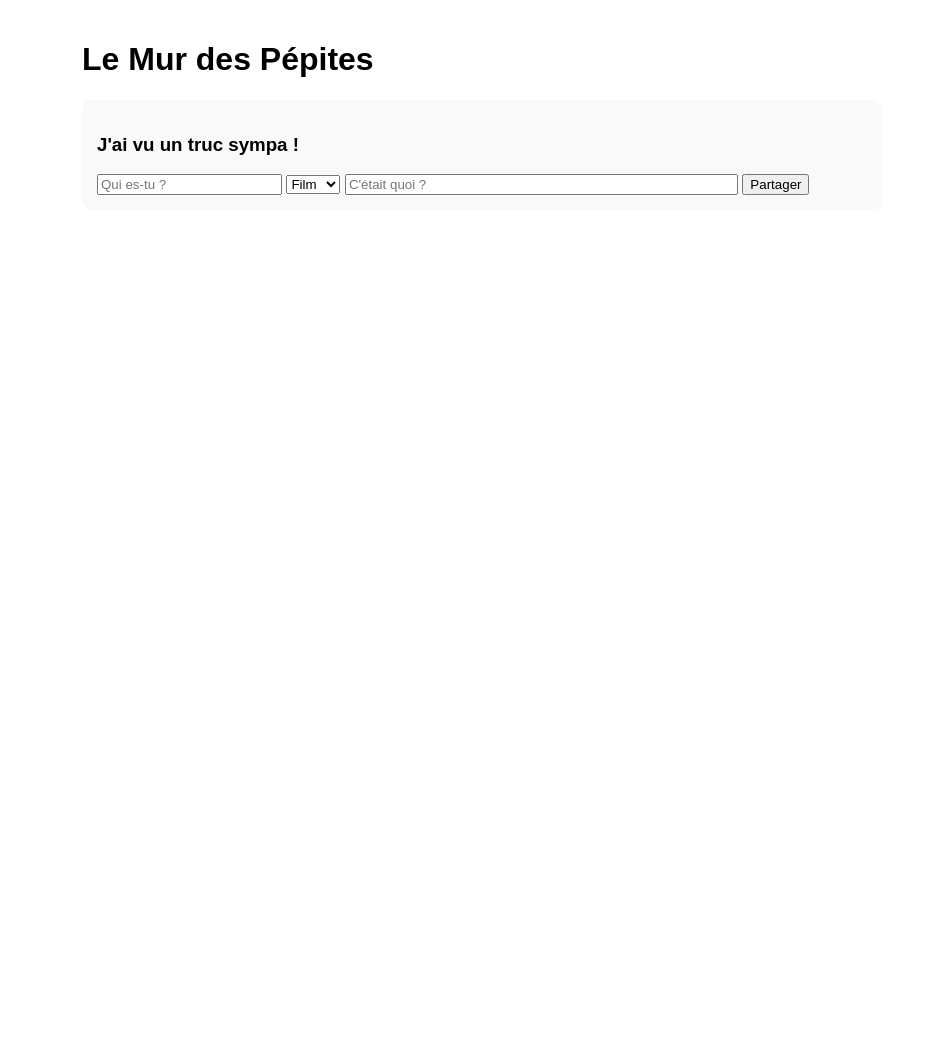
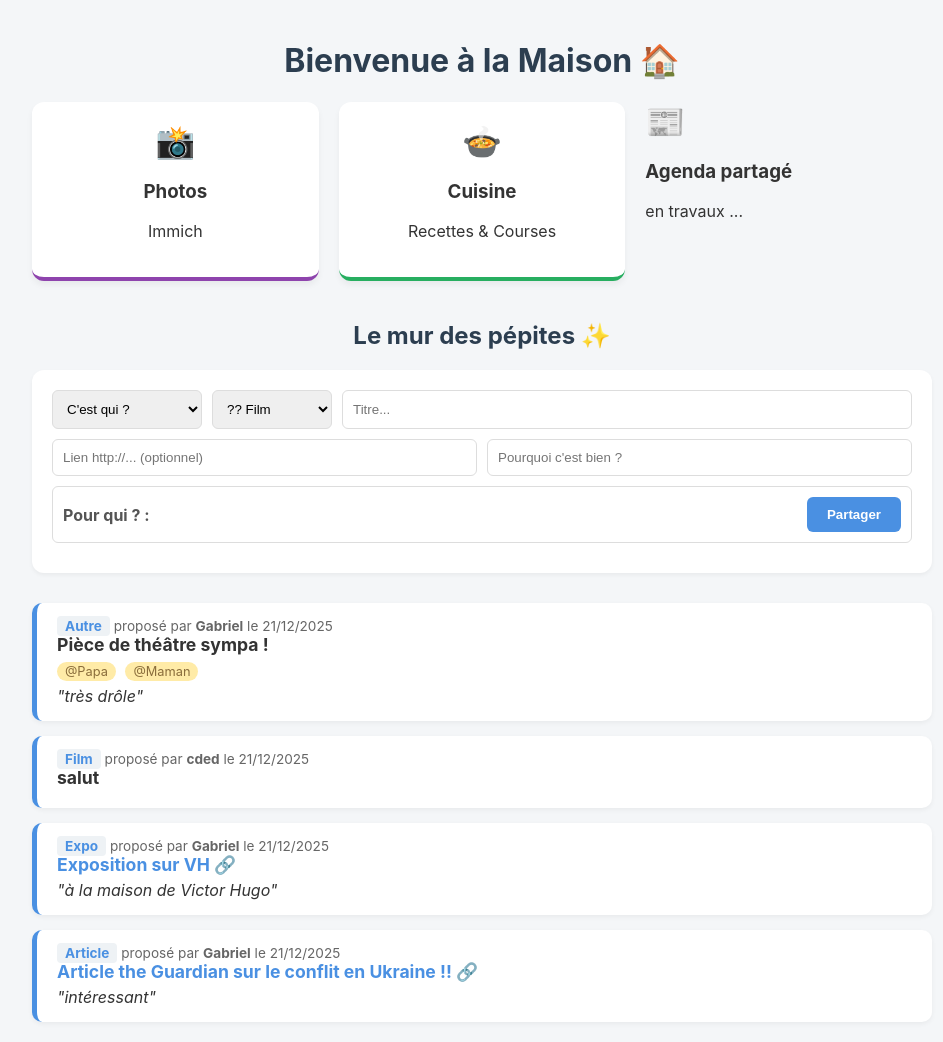
Before and after one commit to AlGoRythm3000/multi-features-home-server, a Flask app: page / in a window 1280 px wide. Shown: the whole page, without its empty margins (158-1101 px from the left). Before the commit the page ends 195 px from the top, so only its background shows below. Run offline with Flask 3, Linux system fonts and the light colour scheme.

Commit message:
feature for cultural events sharing : tag users, etc.

```diff
--- a/family_app/app.py
+++ b/family_app/app.py
@@ -1,51 +1,87 @@
 from flask import Flask, render_template, request, redirect
 import json
 import os
-from datetime import datetime
+from datetime import datetime, timedelta
 
 app = Flask(__name__)
-
-# Le fichier où on stockera les données (notre "base de données" simple)
 DATA_FILE = 'data.json'
 
-# Fonction pour charger les données
 def load_data():
     if not os.path.exists(DATA_FILE):
-        return {"recos": [], "agenda": []} # Si le fichier n'existe pas, on crée une structure vide
+        return []
     with open(DATA_FILE, 'r') as f:
-        return json.load(f)
+        try:
+            data = json.load(f)
+            # Vérification de sécurité si le fichier est vide ou corrompu
+            if not isinstance(data, list): return []
+            return data
+        except:
+            return []
 
-# Fonction pour sauvegarder
 def save_data(data):
     with open(DATA_FILE, 'w') as f:
         json.dump(data, f, indent=4)
 
-# --- PAGE D'ACCUEIL ---
+def load_users():
+    if not os.path.exists('users.json'):
+        return []
+    with open('users.json', 'r') as f:
+        return json.load(f)
+
+
+# Fonction pour nettoyer les pépites vieilles de plus de 3 mois (90 jours)
+def clean_old_entries(data):
+    now = datetime.now()
+    cutoff = now - timedelta(days=90)
+    # On garde seulement les éléments dont la date est plus récente que le cutoff
+    # On doit convertir la string 'date' en objet datetime pour comparer
+    cleaned_data = []
+    for item in data:
+        try:
+            item_date = datetime.strptime(item['date_obj'], "%Y-%m-%d %H:%M:%S")
+            if item_date > cutoff:
+                cleaned_data.append(item)
+        except KeyError:
+            # Si format date incompatible, on garde par sécurité (ou on supprime)
+            pass
+    return cleaned_data
+
 @app.route('/')
 def index():
     data = load_data()
-    # On envoie les données à la page HTML
-    return render_template('index.html', recos=data['recos'], agenda=data['agenda'])
+    users = load_users()
+    # On nettoie les vieux posts à chaque chargement de page
+    data = clean_old_entries(data)
+    save_data(data) # On sauvegarde le nettoyage
+    return render_template('index.html', recos=data, users = users)
 
-# --- ACTION : AJOUTER UNE RECO ---
 @app.route('/add_reco', methods=['POST'])
 def add_reco():
     titre = request.form.get('titre')
-    type_reco = request.form.get('type') # Film, Expo, etc.
+    type_reco = request.form.get('type')
     auteur = request.form.get('auteur')
+    lien = request.form.get('lien')
+    desc = request.form.get('desc')
+    tags = request.form.getlist('tags')
 
     if titre and auteur:
         data = load_data()
+        now = datetime.now()
         nouvelle_reco = {
             "titre": titre,
             "type": type_reco,
             "auteur": auteur,
-            "date": datetime.now().strftime("%d/%m %H:%M")
+            "lien": lien,
+            "desc": desc,
+	    "tags": tags,
+            "date_display": now.strftime("%d/%m/%Y"), # Pour l'affichage
+            "date_obj": now.strftime("%Y-%m-%d %H:%M:%S") # Pour le tri technique
         }
-        data['recos'].insert(0, nouvelle_reco) # On ajoute au début de la liste
+        data.insert(0, nouvelle_reco)
         save_data(data)
 
     return redirect('/')
 
 if __name__ == '__main__':
+    # Le host 0.0.0.0 permet d'être accessible depuis le réseau local
     app.run(host='0.0.0.0', port=5000)
--- a/family_app/docker-compose.yml
+++ b/family_app/docker-compose.yml
@@ -4,7 +4,7 @@
     build: .
     container_name: family-app
     ports:
-      - "5000:5000"
+      - "80:5000"
     volumes:
       - .:/app
     restart: always
--- /dev/null
+++ b/family_app/static/style.css
@@ -0,0 +1,109 @@
+:root {
+    --primary: #4A90E2; /* Un bleu moderne */
+    --bg-color: #f4f6f8;
+    --card-bg: #ffffff;
+    --text-color: #333;
+}
+
+body {
+    font-family: -apple-system, BlinkMacSystemFont, "Segoe UI", Roboto, Helvetica, Arial, sans-serif;
+    background-color: var(--bg-color);
+    color: var(--text-color);
+    margin: 0;
+    padding: 20px;
+}
+
+.tag-user {
+    background-color: #ffeba7;
+    color: #8a6d3b;
+    padding: 2px 8px;
+    border-radius: 12px;
+    font-size: 0.8em;
+    margin-right: 5px;
+    display: inline-block;
+}
+
+.container {
+    max-width: 900px;
+    margin: 0 auto;
+}
+
+h1, h2 { text-align: center; color: #2c3e50; }
+
+/* --- SECTION SERVICES (Les 3 carrés) --- */
+.services-grid {
+    display: grid;
+    grid-template-columns: repeat(auto-fit, minmax(250px, 1fr));
+    gap: 20px;
+    margin-bottom: 40px;
+}
+
+.service-card {
+    background: var(--card-bg);
+    padding: 20px;
+    border-radius: 12px;
+    box-shadow: 0 4px 6px rgba(0,0,0,0.05);
+    text-align: center;
+    transition: transform 0.2s;
+    text-decoration: none;
+    color: inherit;
+    border-bottom: 4px solid transparent;
+}
+
+.service-card:hover { transform: translateY(-5px); }
+.service-card.immich { border-bottom-color: #8e44ad; } /* Violet */
+.service-card.mealie { border-bottom-color: #27ae60; } /* Vert */
+.service-card.news { border-bottom-color: #e67e22; } /* Orange */
+
+.service-icon { font-size: 2em; margin-bottom: 10px; display: block; }
+
+/* --- SECTION FORMULAIRE --- */
+.add-box {
+    background: var(--card-bg);
+    padding: 20px;
+    border-radius: 12px;
+    box-shadow: 0 2px 4px rgba(0,0,0,0.05);
+    margin-bottom: 30px;
+}
+
+.form-row { display: flex; gap: 10px; margin-bottom: 10px; flex-wrap: wrap; }
+input, select, textarea {
+    padding: 10px;
+    border: 1px solid #ddd;
+    border-radius: 6px;
+    flex: 1; /* Prend toute la place dispo */
+}
+button {
+    background-color: var(--primary);
+    color: white;
+    border: none;
+    padding: 10px 20px;
+    border-radius: 6px;
+    cursor: pointer;
+    font-weight: bold;
+}
+button:hover { background-color: #357abd; }
+
+/* --- SECTION LISTE PEPITES --- */
+.reco-list { display: flex; flex-direction: column; gap: 15px; }
+
+.reco-card {
+    background: var(--card-bg);
+    padding: 15px 20px;
+    border-radius: 10px;
+    box-shadow: 0 2px 5px rgba(0,0,0,0.05);
+    border-left: 5px solid var(--primary);
+    display: flex;
+    justify-content: space-between;
+    align-items: center;
+}
+
+.reco-content h3 { margin: 0 0 5px 0; font-size: 1.1em; }
+.reco-meta { font-size: 0.85em; color: #666; }
+.tag { background: #eef2f5; padding: 2px 8px; border-radius: 4px; font-weight: bold; color: var(--primary); }
+.reco-link { color: var(--primary); text-decoration: none; font-weight: bold; }
+
+/* Mobile : on empile tout */
+@media (max-width: 600px) {
+    .reco-card { flex-direction: column; align-items: flex-start; gap: 10px; }
+}
--- a/family_app/templates/index.html
+++ b/family_app/templates/index.html
@@ -3,41 +3,107 @@
 <head>
     <meta charset="UTF-8">
     <meta name="viewport" content="width=device-width, initial-scale=1.0">
-    <title>Family App</title>
-    <style>
-        body { font-family: sans-serif; max-width: 800px; margin: 0 auto; padding: 20px; }
-        .card { border: 1px solid #ccc; padding: 10px; margin-bottom: 10px; border-radius: 8px; }
-        .tag { background: #eee; padding: 2px 6px; border-radius: 4px; font-size: 0.8em; }
-    </style>
+    <title>Site de la maison</title>
+    <link rel="stylesheet" href="{{ url_for('static', filename='style.css') }}">
 </head>
 <body>
 
-    <h1>Le Mur des Pépites</h1>
+<div class="container">
 
-    <div style="background: #f9f9f9; padding: 15px; border-radius: 10px; margin-bottom: 20px;">
-        <h3>J'ai vu un truc sympa !</h3>
-        <form action="/add_reco" method="POST">
-            <input type="text" name="auteur" placeholder="Qui es-tu ?" required>
-            <select name="type">
-                <option value="Film">Film</option>
-                <option value="Série">Série</option>
-                <option value="Expo">Expo</option>
-                <option value="Livre">Livre</option>
-            </select>
-            <input type="text" name="titre" placeholder="C'était quoi ?" required style="width: 50%;">
-            <button type="submit">Partager</button>
-        </form>
+    <h1>Bienvenue à la Maison 🏠</h1>
+
+    <div class="services-grid">
+        <a href="http://rock-4d-spi.local:2283" class="service-card immich">
+            <span class="service-icon">📸</span>
+            <h3>Photos</h3>
+            <p>Immich</p>
+        </a>
+
+        <a href="http://rock-4d-spi.local:9925" class="service-card mealie">
+            <span class="service-icon">🍲</span>
+            <h3>Cuisine</h3>
+            <p>Recettes & Courses</p>
+        </a>
+
+        <a>
+            <span class="service-icon">📰</span>
+            <h3>Agenda partagé</h3>
+            <p>en travaux ...</p>
+        </a>
     </div>
 
-    <div id="recos-list">
+    <h2>Le mur des pépites ✨</h2>
+
+    <div class="add-box">
+        <form action="/add_reco" method="POST">
+              <div class="form-row">
+                <select name="auteur" required style="flex: 0 0 150px;">
+                    <option value="" disabled selected>C'est qui ?</option>
+                    {% for user in users %}
+                        <option value="{{ user }}">{{ user }}</option>
+                    {% endfor %}
+                </select>
+
+                <select name="type" style="flex: 0 0 120px;">
+                    <option value="Film">?? Film</option>
+                    <option value="Série">?? Série</option>
+                    <option value="Expo">?? Expo</option>
+                    <option value="Livre">?? Livre</option>
+                    <option value="Article">?? Article</option>
+                    <option value="Autre">?? Autre</option>
+                </select>
+                <input type="text" name="titre" placeholder="Titre..." required>
+            </div>
+
+            <div class="form-row">
+                <input type="url" name="lien" placeholder="Lien http://... (optionnel)">
+                <input type="text" name="desc" placeholder="Pourquoi c'est bien ?">
+            </div>
+
+            <div class="form-row" style="align-items: center; background: #fff; padding: 10px; border-radius: 6px; border: 1px solid #ddd;">
+                <span style="margin-right: 10px; font-weight: bold; color: #555;">Pour qui ? :</span>
+                {% for user in users %}
+                <label style="margin-right: 15px; cursor: pointer;">
+                    <input type="checkbox" name="tags" value="{{ user }}"> {{ user }}
+                </label>
+                {% endfor %}
+                <button type="submit" style="margin-left: auto;">Partager</button>
+            </div>
+
+	</form>
+    </div>
+
+    <div class="reco-list">
         {% for reco in recos %}
-        <div class="card">
-            <strong>{{ reco.auteur }}</strong> recommande un <span class="tag">{{ reco.type }}</span> :
-            <h3>{{ reco.titre }}</h3>
-            <small>Ajouté le {{ reco.date }}</small>
+        <div class="reco-card">
+            <div class="reco-content">
+                <div class="reco-meta">
+                    <span class="tag">{{ reco.type }}</span>
+                    proposé par <strong>{{ reco.auteur }}</strong> le {{ reco.date_display }}
+                </div>
+                <h3>
+                    {% if reco.lien %}
+                        <a href="{{ reco.lien }}" target="_blank" class="reco-link">{{ reco.titre }} 🔗</a>
+                    {% else %}
+                        {{ reco.titre }}
+                    {% endif %}
+                </h3>
+                {% if reco.tags %}
+                <div style="margin-top: 5px;">
+                    {% for tag in reco.tags %}
+                        <span class="tag-user">@{{ tag }}</span>
+                    {% endfor %}
+                </div>
+                {% endif %}
+                {% if reco.desc %}
+                    <p style="margin: 5px 0 0 0; font-style: italic;">"{{ reco.desc }}"</p>
+                {% endif %}
+            </div>
         </div>
         {% endfor %}
     </div>
 
+</div>
+
 </body>
 </html>
```
Also changed, not shown: family_app/data.json (added, +42 -0 lines).
